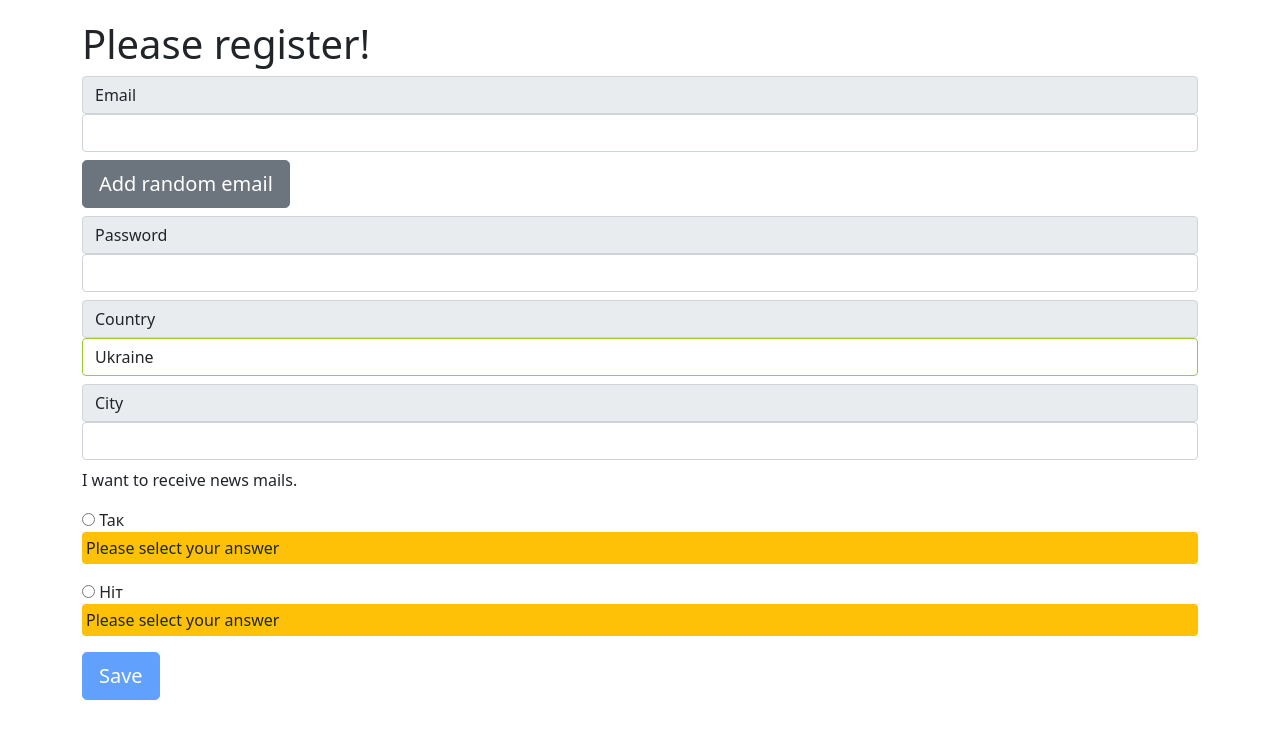
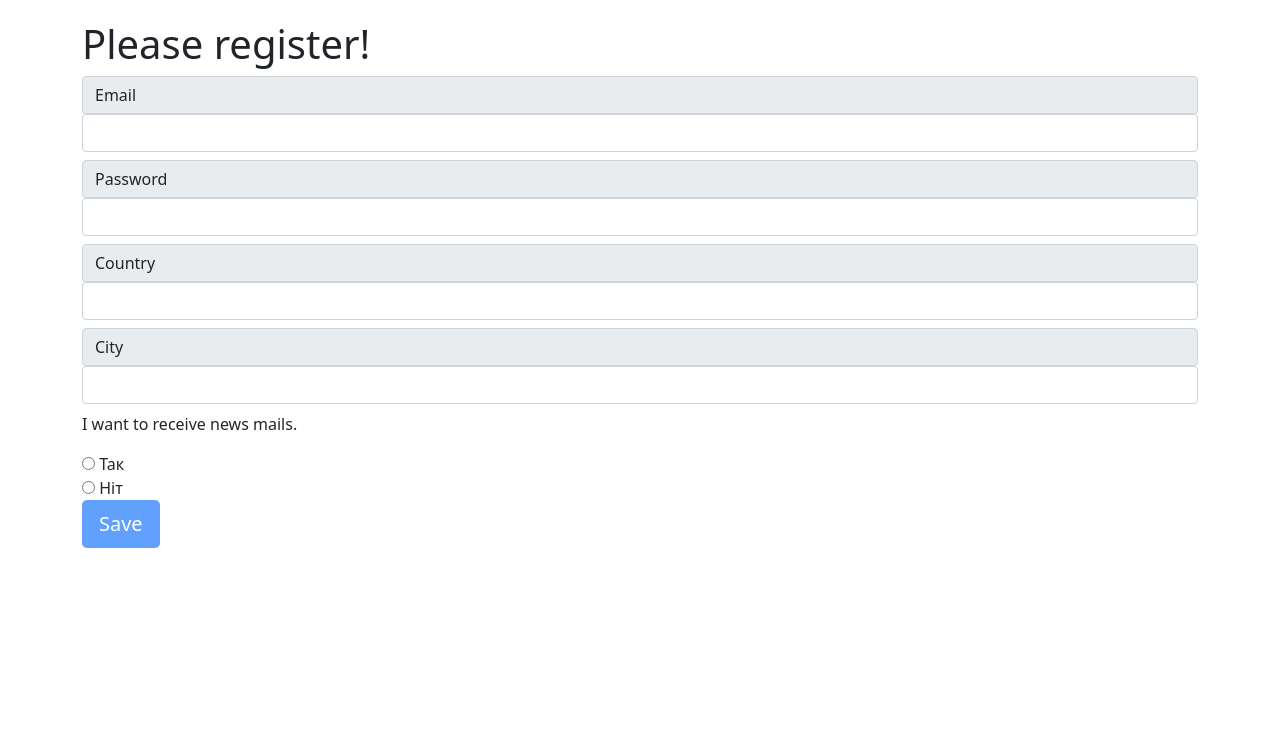
Before and after one commit to Meelenych/learningAng, an Angular app: page / in a window 1280 px wide. Shown: the top 738 px of the page. Built offline with nearby package versions, Linux system fonts and the light colour scheme.

Commit message:
form validation 2

```diff
--- a/src/app/app.component.html
+++ b/src/app/app.component.html
@@ -9,7 +9,8 @@
       <app-own-pipes></app-own-pipes> -->
       <!-- <app-filter></app-filter> -->
       <!-- <app-buy-car></app-buy-car> -->
-      <app-forms></app-forms>
+      <!-- <app-forms></app-forms> -->
+      <app-react-form></app-react-form>
     </div>
   </div>
 </div>
--- a/src/app/app.module.ts
+++ b/src/app/app.module.ts
@@ -1,6 +1,6 @@
 import { NgModule } from '@angular/core';
 import { BrowserModule } from '@angular/platform-browser';
-import { FormsModule } from '@angular/forms';
+import { FormsModule, ReactiveFormsModule } from '@angular/forms';
 
 import { AppComponent } from './app.component';
 import { CarsComponent } from './cars/cars.component';
@@ -19,7 +19,8 @@ import { FilterPipe } from './own-pipes/car-filter/filter.pipe';
 import { BuyCarComponent } from './buy-car/buy-car.component';
 import { ConsoleService } from './buy-car/console.service';
 import { CarsService } from './buy-car/cars.service';
-import { FormsComponent } from './forms/forms.component'
+import { FormsComponent } from './forms/forms.component';
+import { ReactFormComponent } from './react-form/react-form.component'
 
 @NgModule({
   declarations: [
@@ -39,9 +40,11 @@ import { FormsComponent } from './forms/forms.component'
     FilterPipe,
     BuyCarComponent,
     FormsComponent,
+    ReactFormComponent,
+
   ],
   imports: [
-    BrowserModule, FormsModule,
+    BrowserModule, FormsModule, ReactiveFormsModule,
   ],
   providers: [CarsService, ConsoleService],
   bootstrap: [AppComponent]
--- /dev/null
+++ b/src/app/react-form/react-form.component.html
@@ -0,0 +1,97 @@
+<h1>Please register!</h1>
+
+<form [formGroup]="form" (ngSubmit)="onSubmit()">
+  <div>
+    <div>
+      <div class="form-group">
+        <label class="input-group-text" for="email">Email</label>
+        <input
+          type="email"
+          class="form-control mb-2"
+          ngModel
+          name="email"
+          required
+          email
+          formControlName="email"
+        />
+        <p
+          *ngIf="form.get('email').invalid && form.get('email').touched"
+          class="bg-danger p-1 rounded"
+        >
+          Type a valid email address
+        </p>
+      </div>
+
+      <div class="form-group">
+        <label class="input-group-text" for="password">Password</label>
+        <input
+          type="password"
+          class="form-control mb-2"
+          ngModel
+          name="password"
+          required
+          formControlName="password"
+        />
+        <p
+          *ngIf="form.get('password').invalid && form.get('password').touched"
+          class="bg-danger p-1 rounded"
+        >
+          Password cannot be empty
+        </p>
+      </div>
+    </div>
+
+    <div class="form-group">
+      <label class="input-group-text" for="country">Country</label>
+      <select
+        class="form-control mb-2"
+        name="country"
+        required
+        formControlName="country"
+      >
+        <option value="ua">Ukraine</option>
+        <option value="us">United States</option>
+        <option value="uk">United Kingdom</option>
+        <option value="de">Germany</option>
+        <option value="at">Austria</option>
+      </select>
+    </div>
+
+    <div class="form-group">
+      <label class="input-group-text" for="city">City</label>
+      <input
+        type="text"
+        class="form-control mb-2"
+        ngModel
+        name="city"
+        required
+        formControlName="city"
+      />
+    </div>
+
+    <div class="form-group">
+      <p>I want to receive news mails.</p>
+      <div class="radio" *ngFor="let answer of answers">
+        <label>
+          <input
+            type="radio"
+            [value]="answer.type"
+            ngModel
+            name="answer"
+            required
+            formControlName="answer"
+          />
+          {{ answer.text }}
+        </label>
+      </div>
+    </div>
+
+    <button
+      [disabled]="form.invalid"
+      class="btn btn-primary btn-lg btn-block"
+      type="submit"
+    >
+      Save
+    </button>
+  </div>
+</form>
--- /dev/null
+++ b/src/app/react-form/react-form.component.ts
@@ -0,0 +1,40 @@
+import { Component, OnInit } from '@angular/core';
+import { FormGroup, FormControl, Validators } from '@angular/forms'
+
+@Component({
+  selector: 'app-react-form',
+  templateUrl: './react-form.component.html',
+  styleUrls: ['./react-form.component.css']
+})
+export class ReactFormComponent implements OnInit {
+
+  answers = [
+    {
+      type: 'yes',
+      text: 'Так'
+    },
+    {
+      type: 'no',
+      text: 'Ніт'
+    },
+  ];
+
+  form: FormGroup;
+
+  ngOnInit() {
+
+    this.form = new FormGroup({
+      email: new FormControl('', [Validators.required, Validators.email]),
+      password: new FormControl('', Validators.required),
+      country: new FormControl(''),
+      city: new FormControl(''),
+      answer: new FormControl(''),
+    })
+
+  }
+  onSubmit() {
+    console.log('submitted', this.form)
+  }
+
+
+}
```
Also changed, not shown: src/app/react-form/react-form.component.css (added), 1 other file (tests, documents, lock files or other folders).
